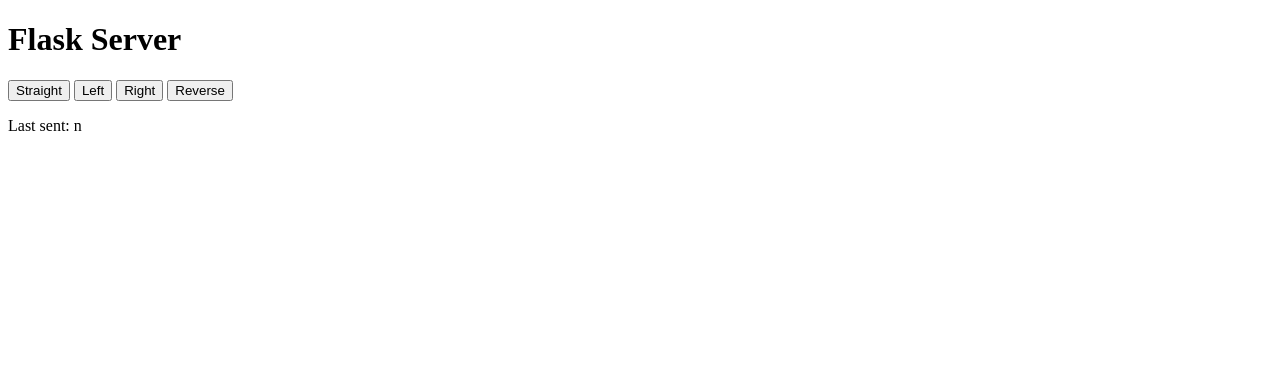
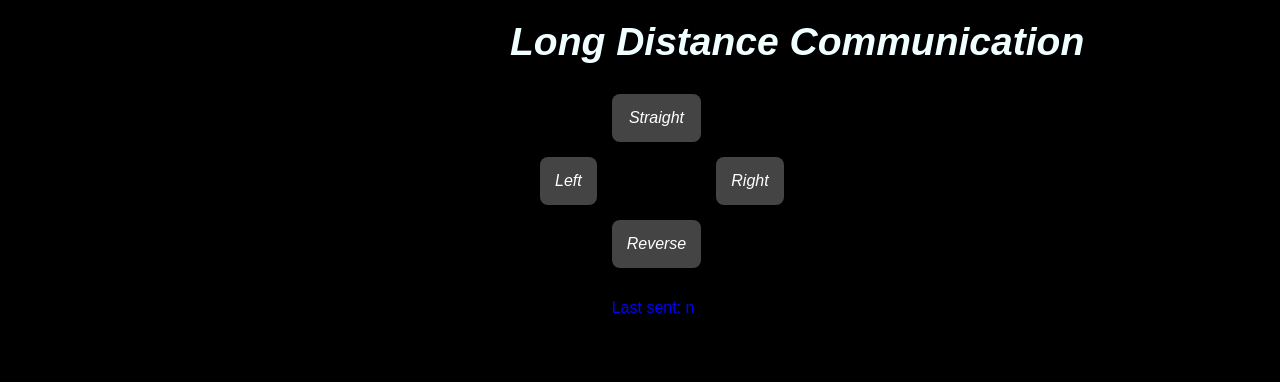
Before and after one commit to ayushacharya27/cn-remote-control, a Flask app: page / in a window 1280 px wide. Shown: the top 382 px of the page. Run offline with Flask 3, Linux system fonts and the light colour scheme; some libraries are stand-ins or nearby versions.

Commit message:
adding style changes

```diff
--- a/templates/index.html
+++ b/templates/index.html
@@ -4,9 +4,10 @@
     <meta charset="UTF-8">
     <meta name="viewport" content="width=device-width, initial-scale=1.0">
     <title>Let's See</title>
+
     <script src="https://cdnjs.cloudflare.com/ajax/libs/socket.io/4.0.1/socket.io.min.js"></script>
     <script>
-        var socket = io("https://4f62-103-77-42-39.ngrok-free.app");
+        var socket = io();
         var inactivityTimeout;
         var sendInterval;
 
@@ -59,19 +60,69 @@
             });
         };
     </script>
+    <style>
+        body {
+            font-family: Arial, sans-serif;
+            background-color: #000000;
+            color: #333;
+            margin: 0;
+            padding: 20px;
+        }
+        .topHead{
+            margin-left: 490px;
+            font-size: 39px;
+            color: azure;
+        }
+
+        .button-container {
+            margin-top: 500px;
+            color: blue;
+            display: grid;
+            grid-template-columns: repeat(3, 1fr); /* Three columns for WASD layout */
+            grid-template-rows: repeat(3, 1fr); /* Three rows for WASD layout */
+            gap: 15px; /* Space between buttons */
+            width: 200px; /* Width for button layout */
+            margin: 30px auto; /* Center the container */
+        }
+
+        .button-container button {
+            font-size: 16px;
+            padding: 15px;
+            background-color: #444;
+            color: white;
+            border: none;
+            border-radius: 8px;
+            cursor: pointer;
+        }
+
+        .button-container button:hover {
+            background-color:blue;
+        }
+    </style>
 
 </head>
 
 <body>
-    <h1> Flask Server </h1>
-    <div id="Buttons">
-    <button id="Straight" data-value="w"> Straight </button>
-    <button id="left" data-value="a"> Left</button>
-    <button id="Right" data-value="d"> Right</button>
-    <button id="Reverse" data-value="s"> Reverse</button>
+    <div class = "topHead"><strong><i>Long Distance Communication </i></strong></div>
+
+
+    <div class="button-container">
+
+        <div></div> <!-- Spacer for top alignment -->
+        <button id="Straight" data-value="w"><i>Straight</i></button> <!-- Top button -->
+        <div></div> <!-- Spacer for top alignment -->
+        <button id="left" data-value="a"><i>Left</i></button> <!-- Left button -->
+        <div></div> <!-- Spacer for top alignment -->
+        <button id="Right" data-value="d"><i>Right</i></button> <!-- Center button -->
+        <div></div> <!-- Spacer for top alignment -->
+        <button id="Reverse" data-value="s"><i>Reverse</i></button> <!-- Right button -->
+        <div></div> <!-- Spacer for bottom alignment -->
+        <div></div> <!-- Spacer for bottom alignment -->
+        <p id="lastMessage"></p>
     </div>
 
     <!-- Display the last sent message -->
-    <p id="lastMessage"></p>
+
+
 </body>
 </html>
--- /dev/null
+++ b/templates/style.css
@@ -0,0 +1,3 @@
+body{
+
+}
```
